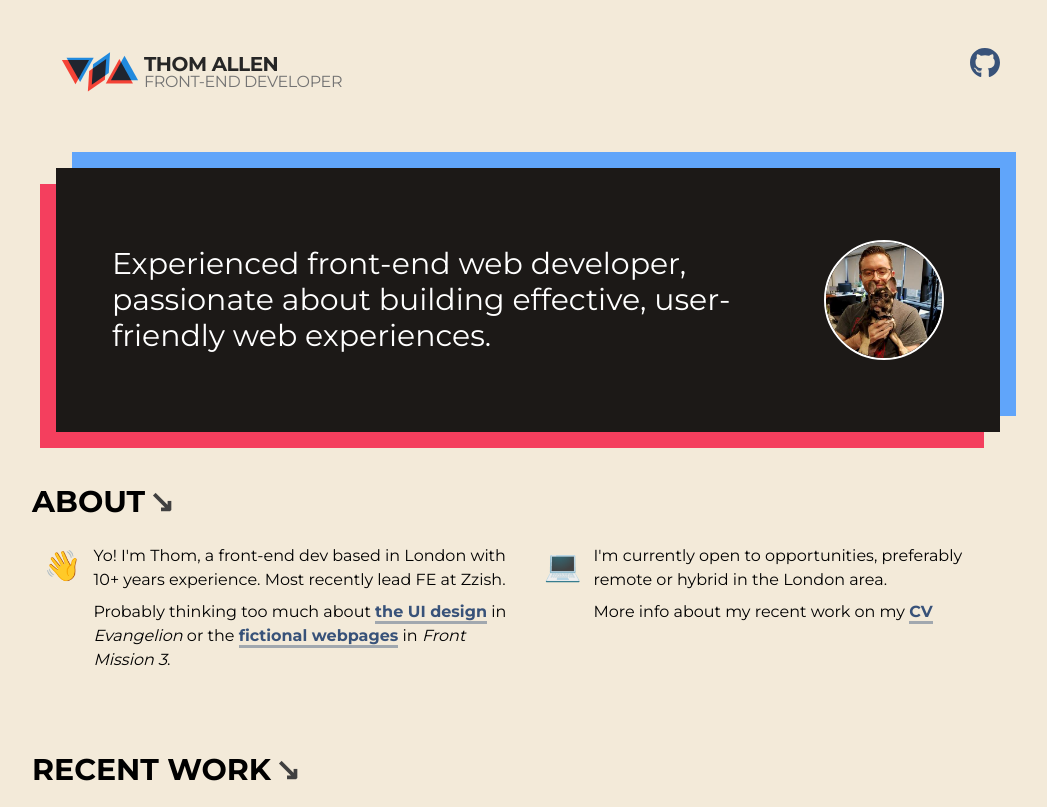
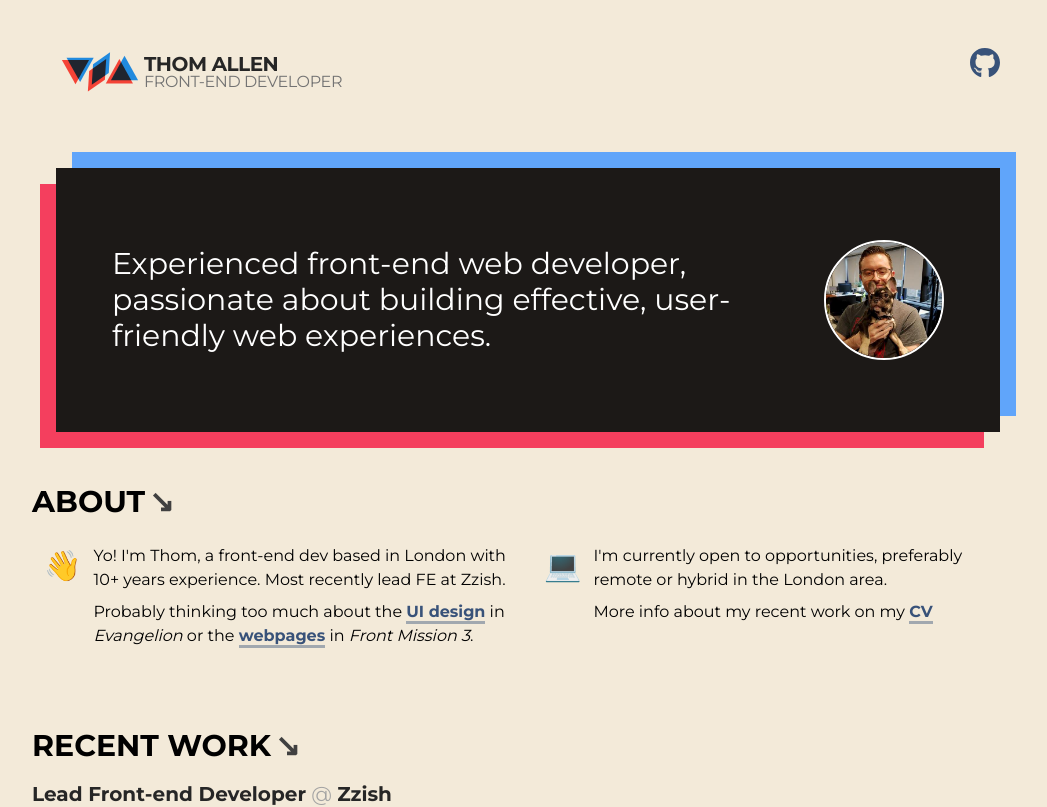
Before and after one commit to tjallen/thomjamesallen, a Next.js app: page / in a window 1280 px wide. Shown: the top 807 px of the page, without its empty margins (112-1159 px from the left). Built offline with nearby package versions, Linux system fonts and the light colour scheme.

Commit message:
Link position

```diff
--- a/app/components/About.tsx
+++ b/app/components/About.tsx
@@ -16,13 +16,11 @@ export function About() {
               experience. Most recently lead FE at Zzish.
             </p>
             <p>
-              Probably thinking too much about{" "}
-              <ExternalLink href="/evaui.webp">the UI design</ExternalLink> in{" "}
+              Probably thinking too much about the{" "}
+              <ExternalLink href="/evaui.webp">UI design</ExternalLink> in{" "}
               <i>Evangelion</i> or the{" "}
-              <ExternalLink href="/fm3network.jpeg">
-                fictional webpages
-              </ExternalLink>{" "}
-              in <i>Front Mission 3</i>.
+              <ExternalLink href="/fm3network.jpeg">webpages</ExternalLink> in{" "}
+              <i>Front Mission 3</i>.
             </p>
           </div>
         </div>
```
